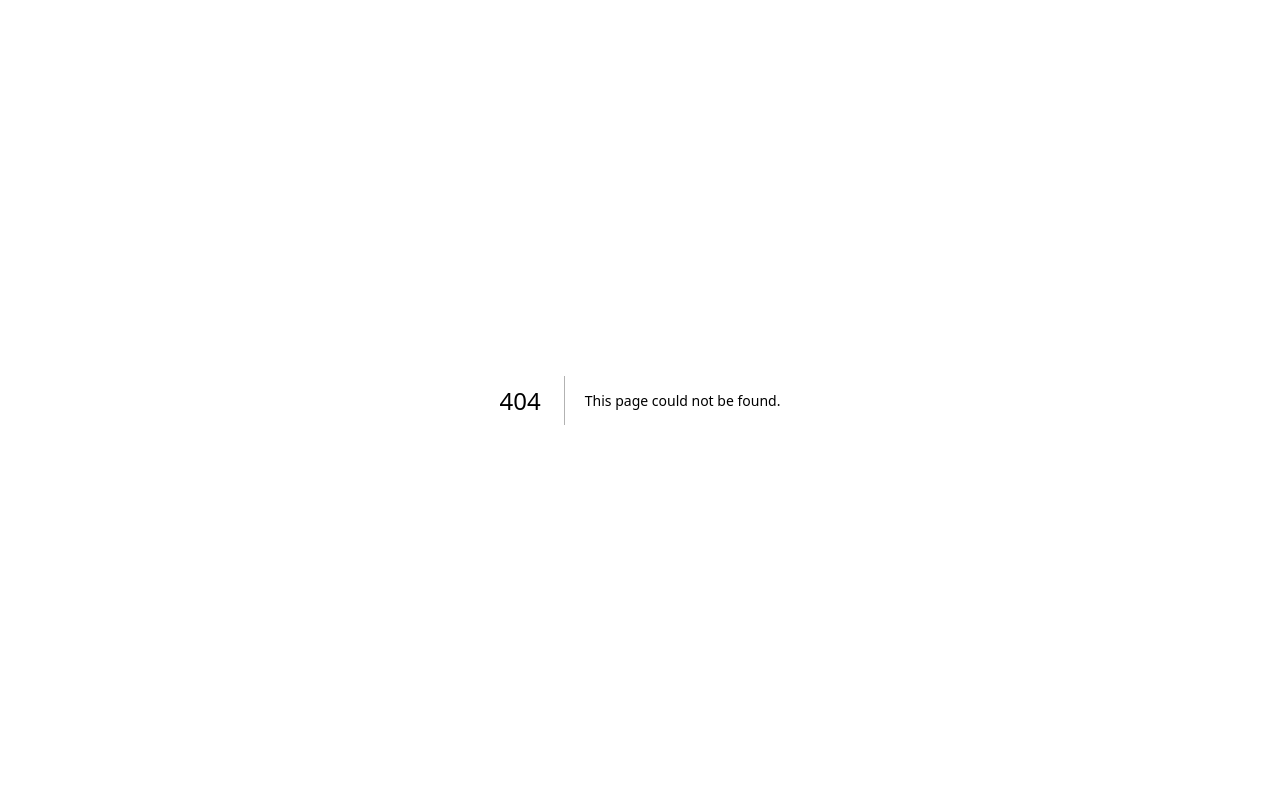
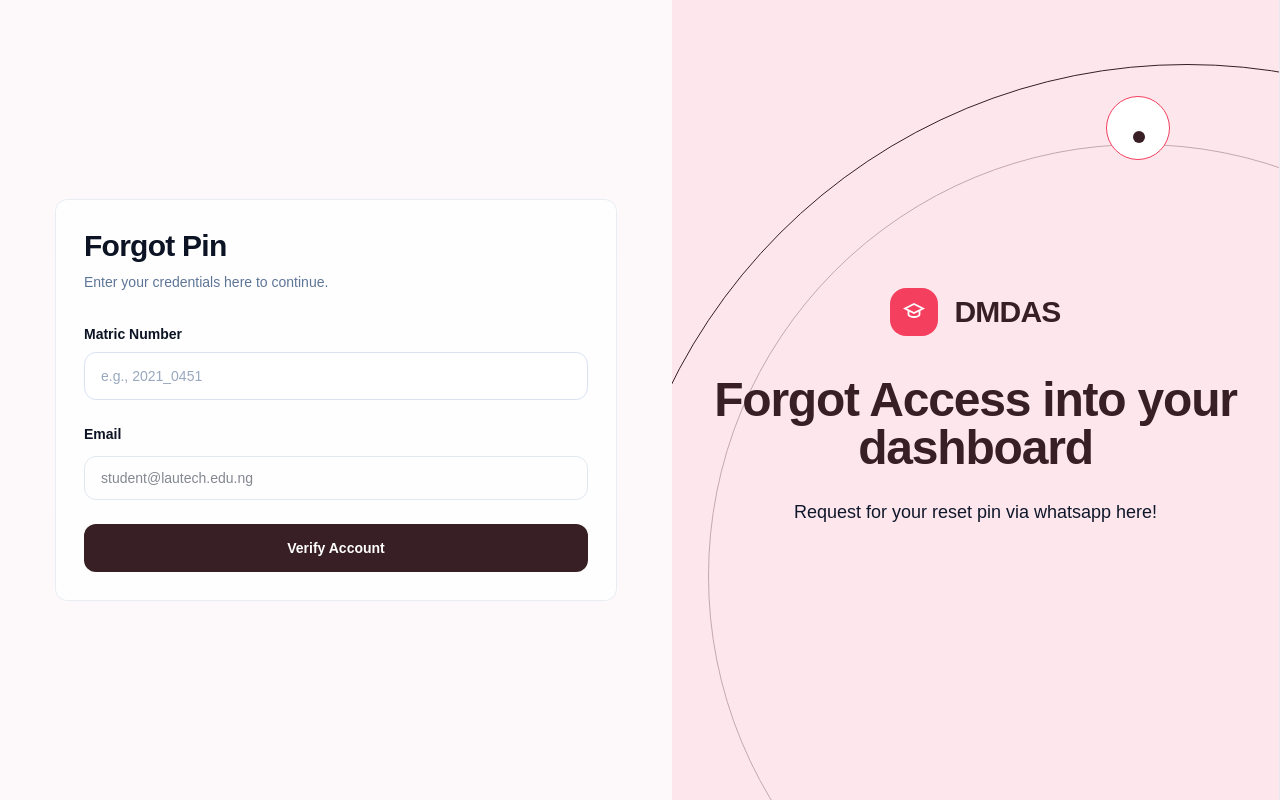
Before and after one commit to Joseph-fol/DMDAS, a Next.js app in the folder client/: page /forgotPassword in a window 1280 px wide. Before the commit this address had no page. Built offline with nearby package versions, Linux system fonts and the light colour scheme.

Commit message:
feat: add Forgot Password page with form validation and API integration; update Signin page link to Forgot Password

```diff
--- /dev/null
+++ b/client/app/forgotPassword/page.tsx
@@ -0,0 +1,211 @@
+"use client";
+
+import axios from "axios";
+import { useRef, useState } from "react";
+import { ErrorMessage, Field, Form, Formik, type FormikHelpers } from "formik";
+import * as Yup from "yup";
+import { useRouter } from "next/navigation";
+
+type ForgotPinValues = {
+  matricNumber: string;
+  email: string;
+};
+
+const initialValues: ForgotPinValues = {
+  matricNumber: "",
+  email: "",
+};
+
+const validationSchema = Yup.object({
+  matricNumber: Yup.string().trim().required("Matric number is required"),
+  email: Yup.string()
+    .trim()
+    .email("Enter a valid email")
+    .required("Email is required"),
+});
+
+function InputError({ name }: { name: keyof ForgotPinValues }) {
+  return (
+    <ErrorMessage
+      name={name}
+      component="p"
+      className="mt-1 text-xs font-medium text-[#ef4444]"
+    />
+  );
+}
+
+export default function ForgotPassword() {
+  const router = useRouter();
+  const pinInputRefs = useRef<Array<HTMLInputElement | null>>([]);
+  const [successMessage, setSuccessMessage] = useState<string | null>(null);
+  const [errorMessage, setErrorMessage] = useState<string | null>(null);
+
+  const handleSubmit = async (
+    values: ForgotPinValues,
+    actions: FormikHelpers<ForgotPinValues>,
+  ) => {
+    setSuccessMessage(null);
+    setErrorMessage(null);
+
+    const payload = {
+      matricNumber: values.matricNumber.trim(),
+      email: values.email,
+    };
+
+    const baseURL = "http://localhost:5142";
+    try {
+      const response = await axios.post<{ message?: string }>(
+        `${baseURL}/api/requestPin`,
+        payload,
+      );
+      setSuccessMessage(
+        response.data.message ?? "Access granted successfully.",
+      );
+      console.log(response.data);
+      actions.resetForm();
+      pinInputRefs.current[0]?.focus();
+
+      setTimeout(() => router.push(""), 1000);
+    } catch (error) {
+      if (axios.isAxiosError(error)) {
+        setErrorMessage(
+          (error.response?.data as { message?: string } | undefined)?.message ??
+            error.message ??
+            "Unable to verify account.",
+        );
+      } else {
+        setErrorMessage(
+          error instanceof Error ? error.message : "Unable to verify account.",
+        );
+      }
+    } finally {
+      actions.setSubmitting(false);
+    }
+  };
+
+  return (
+    <main className="min-h-screen bg-[#fdf8f9] text-[#081124]">
+      <div className="grid min-h-screen lg:grid-cols-[1.05fr_0.95fr]">
+        <section className="flex items-center justify-center px-5 py-10 sm:px-8 lg:px-12">
+          <div className="w-full max-w-140 rounded-xl bg-white/90 p-7 ring-1 ring-slate-200/70">
+            <div className="mb-8">
+              <h2 className="text-3xl font-extrabold tracking-tight text-[#0b1324]">
+                Forgot Pin
+              </h2>
+              <p className="mt-2 text-sm text-[#5d7597]">
+                Enter your credentials here to continue.
+              </p>
+            </div>
+
+            {successMessage ? (
+              <div className="mb-5 rounded-2xl border border-emerald-200 bg-emerald-50 px-4 py-3 text-sm font-medium text-emerald-800">
+                {successMessage}
+              </div>
+            ) : null}
+
+            {errorMessage ? (
+              <div className="mb-5 rounded-2xl border border-rose-200 bg-rose-50 px-4 py-3 text-sm font-medium text-rose-800">
+                {errorMessage}
+              </div>
+            ) : null}
+
+            <Formik
+              initialValues={initialValues}
+              validationSchema={validationSchema}
+              onSubmit={handleSubmit}
+            >
+              {({ values, setFieldValue, isSubmitting, touched, errors }) => (
+                <Form className="space-y-6">
+                  <div>
+                    <label
+                      className="mb-2 block text-sm font-semibold text-[#0b1324]"
+                      htmlFor="matricNumber"
+                    >
+                      Matric Number
+                    </label>
+                    <Field
+                      id="matricNumber"
+                      name="matricNumber"
+                      type="text"
+                      placeholder="e.g., 2021_0451"
+                      autoComplete="username"
+                      className={`h-12 w-full rounded-xl border bg-white px-4 text-sm text-[#0b1324] outline-none transition placeholder:text-[#98a8bf] focus:border-[#2f68f6] focus:ring-4 focus:ring-[#dfeaff] ${
+                        touched.matricNumber && errors.matricNumber
+                          ? "border-rose-400"
+                          : "border-[#d8e2f1]"
+                      }`}
+                    />
+                    <InputError name="matricNumber" />
+                  </div>
+
+                  <div>
+                    <label
+                      className="mb-3 block text-sm font-semibold text-[#0b1324]"
+                      htmlFor="pin-0"
+                    >
+                      Email
+                    </label>
+                    <Field
+                      id="email"
+                      name="email"
+                      type="email"
+                      placeholder="student@lautech.edu.ng"
+                      className={`h-11 w-full rounded-xl border px-4 text-sm outline-none transition focus:border-blue-500 focus:ring-4 focus:ring-blue-100 ${
+                        touched.email && errors.email
+                          ? "border-rose-400"
+                          : "border-slate-200"
+                      }`}
+                    />
+                    <InputError name="email" />
+                  </div>
+
+                  <button
+                    type="submit"
+                    disabled={isSubmitting}
+                    className="mt-2 flex h-12 w-full items-center justify-center rounded-xl bg-[#381E25] text-sm font-bold text-white transition hover:bg-[#F43F5E] disabled:cursor-not-allowed disabled:opacity-70"
+                  >
+                    {isSubmitting ? "Verifying..." : "Verify Account"}
+                  </button>
+                </Form>
+              )}
+            </Formik>
+          </div>
+        </section>
+
+        <section className="relative isolate hidden overflow-hidden border-r border-slate-200/70 bg-[#fde7ed] px-10 py-12 lg:flex lg:flex-col lg:justify-center">
+          <div className="absolute inset-0">
+            <div className="absolute left-[-10%] top-[8%] h-288 w-6xl rounded-full border border-[#381E25]" />
+            <div className="absolute left-[6%] top-[18%] h-216 w-216 rounded-full border border-[#c5a7af]" />
+            <div className="absolute right-[18%] top-[12%] h-16 w-16 rounded-full border border-[#F43F5E] bg-white " />
+            <div className="absolute right-[22%] top-[16.4%] h-3 w-3 rounded-full bg-[#381E25]" />
+          </div>
+
+          <div className="relative mx-auto max-w-xl text-center">
+            <div className="mx-auto mb-6 flex w-fit items-center gap-4 rounded-full bg-transparent px-6 py-4">
+              <div className="flex h-12 w-12 items-center justify-center rounded-2xl bg-[#F43F5E] text-white ">
+                <svg
+                  viewBox="0 0 24 24"
+                  className="h-6 w-6 fill-none stroke-current stroke-[1.8]"
+                  aria-hidden="true"
+                >
+                  <path d="M3 8.5L12 4l9 4.5-9 4.5-9-4.5Z" />
+                  <path d="M6.5 10.25v4.5c0 .9 2.46 2.25 5.5 2.25s5.5-1.35 5.5-2.25v-4.5" />
+                </svg>
+              </div>
+              <span className="text-3xl font-black tracking-tight text-[#381E25]">
+                DMDAS
+              </span>
+            </div>
+
+            <h1 className="text-4xl font-black tracking-tight text-[#381E25] lg:text-5xl">
+              Forgot Access into your dashboard
+            </h1>
+            <p className="mx-auto mt-6 max-w-md text-lg leading-8 text-slate-900">
+              Request for your reset pin via whatsapp here!
+            </p>
+          </div>
+        </section>
+      </div>
+    </main>
+  );
+}
--- a/client/app/signin/page.tsx
+++ b/client/app/signin/page.tsx
@@ -56,7 +56,7 @@ export default function Signin() {
     try {
       const response = await axios.post<{ message?: string }>(`${baseURL}/api/signin`, payload);
       setSuccessMessage(response.data.message ?? "Access granted successfully.");
-
+	  console.log(response.data)
       actions.resetForm();
       pinInputRefs.current[0]?.focus();
 
@@ -221,7 +221,7 @@ export default function Signin() {
                     </div>
                     <InputError name="pin" />
                   </div>
-				  <p className="mt-2 text-sm text-[#F43F5E]"> Forgot password? <Link href="/signin" className="font-semibold hover:underline">Reset pin via whatsapp</Link>
+				  <p className="mt-2 text-sm text-[#F43F5E]"> Forgot password? <Link href="/forgotPassword" className="font-semibold hover:underline">Reset pin via whatsapp</Link>
               </p>
 
                   <button
```
